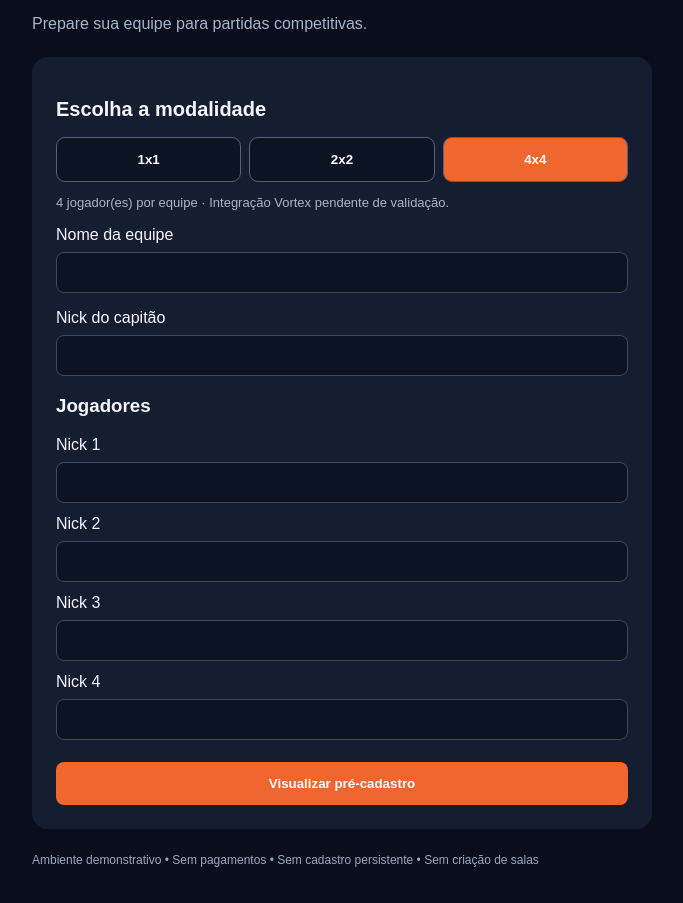
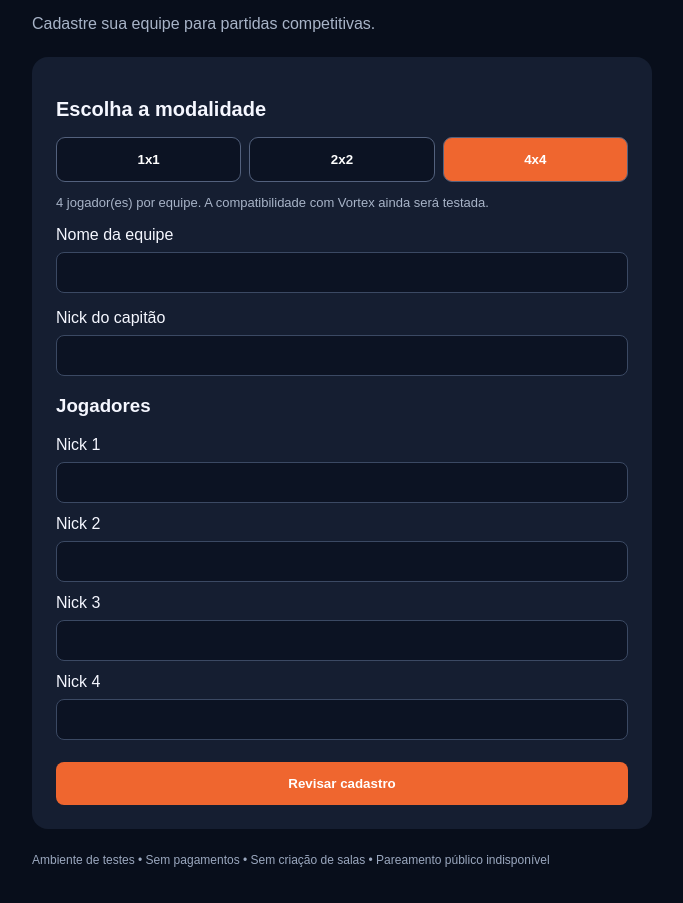
Before and after one commit to ernanefideles22-bot/FLOWFIRE-ARENA, a Next.js app: page / in a window 1280 px wide. Shown: the part 160-1063 px from the top of the page, without its empty margins (298-981 px from the left). Built offline with nearby package versions, Linux system fonts and the light colour scheme.

Commit message:
feat: connect team registration form to PostgreSQL API

```diff
--- a/src/app/page.tsx
+++ b/src/app/page.tsx
@@ -2,22 +2,52 @@
 import {useState} from 'react';
 type Mode='1v1'|'2v2'|'4v4';
 const count:Record<Mode,number>={'1v1':1,'2v2':2,'4v4':4};
+const field:React.CSSProperties={display:'block',width:'100%',boxSizing:'border-box',padding:12,marginTop:8,background:'#0c1323',color:'white',border:'1px solid #3b4963',borderRadius:8};
 export default function Home(){
- const [mode,setMode]=useState<Mode>('4v4'),[team,setTeam]=useState(''),[captain,setCaptain]=useState(''),[players,setPlayers]=useState<string[]>(Array(4).fill('')),[preview,setPreview]=useState(false);
- const changeMode=(m:Mode)=>{setMode(m);setPlayers(Array(count[m]).fill(''));setPreview(false)};
+ const [mode,setMode]=useState<Mode>('4v4');
+ const [team,setTeam]=useState('');
+ const [captain,setCaptain]=useState('');
+ const [players,setPlayers]=useState<string[]>(Array(4).fill(''));
+ const [preview,setPreview]=useState(false);
+ const [saving,setSaving]=useState(false);
+ const [notice,setNotice]=useState('');
+ const [savedId,setSavedId]=useState('');
+ const changeMode=(m:Mode)=>{setMode(m);setPlayers(Array(count[m]).fill(''));setPreview(false);setNotice('');setSavedId('')};
+ const register=async()=>{
+  setSaving(true);setNotice('');
+  try{
+   const response=await fetch('/api/teams',{method:'POST',headers:{'content-type':'application/json'},body:JSON.stringify({mode,team:{name:team,captain,players}})});
+   const data=await response.json();
+   if(!response.ok)throw new Error(data.error||'Falha ao cadastrar');
+   setSavedId(data.teamId);
+   setNotice('Equipe cadastrada no banco de dados. O pareamento ainda não está disponível ao público.');
+  }catch(error){setNotice(error instanceof Error?error.message:'Falha no cadastro');}
+  finally{setSaving(false);}
+ };
  return <main style={{maxWidth:620,margin:'auto',padding:24,fontFamily:'Arial,sans-serif',color:'#f5f7ff'}}>
- <header style={{fontWeight:900,fontSize:28,letterSpacing:1}}>🔥 FLOWFIRE <span style={{color:'#ff682f'}}>ARENA</span></header>
- <h1 style={{marginTop:52,fontSize:36}}>Contra Squad</h1><p style={{color:'#a8b4c8'}}>Prepare sua equipe para partidas competitivas.</p>
- <section style={{background:'#151e31',borderRadius:16,padding:24,marginTop:24}}>
- <h2 style={{fontSize:20}}>Escolha a modalidade</h2><div style={{display:'flex',gap:8}}>{(['1v1','2v2','4v4'] as Mode[]).map(m=><button key={m} onClick={()=>changeMode(m)} style={{flex:1,padding:14,borderRadius:9,border:'1px solid #53617d',background:mode===m?'#ef662f':'#0c1323',color:'white',fontWeight:700}}>{m.replace('v','x')}</button>)}</div>
- <p style={{color:'#a8b4c8',fontSize:13}}>{count[mode]} jogador(es) por equipe · Integração Vortex pendente de validação.</p>
- {preview?<><h2>Prévia da equipe</h2><p><b>Equipe:</b> {team}</p><p><b>Capitão:</b> {captain}</p><p><b>Modalidade:</b> {mode.replace('v','x')}</p><ol>{players.map((p,i)=><li key={i}>{p}</li>)}</ol><p style={{color:'#ffbc88'}}>Demonstração: os dados não foram salvos nem enviados.</p><button onClick={()=>setPreview(false)}>Editar</button></>:
- <form onSubmit={e=>{e.preventDefault();if(new Set(players.map(p=>p.trim().toLowerCase())).size!==players.length){alert('Não repita jogadores');return}setPreview(true)}}>
- <label style={{display:'block',marginTop:16}}>Nome da equipe<input required value={team} onChange={e=>setTeam(e.target.value)} style={field}/></label>
- <label style={{display:'block',marginTop:16}}>Nick do capitão<input required value={captain} onChange={e=>setCaptain(e.target.value)} style={field}/></label>
- <h3>Jogadores</h3>{players.map((p,i)=><label key={i} style={{display:'block',marginTop:12}}>Nick {i+1}<input required value={p} onChange={e=>setPlayers(a=>a.map((x,j)=>j===i?e.target.value:x))} style={field}/></label>)}
- <button type="submit" style={{width:'100%',padding:14,background:'#ef662f',color:'white',fontWeight:700,border:0,borderRadius:8,marginTop:22}}>Visualizar pré-cadastro</button>
- </form>}
- </section><p style={{color:'#9ba8bf',fontSize:12,marginTop:24}}>Ambiente demonstrativo • Sem pagamentos • Sem cadastro persistente • Sem criação de salas</p></main>;
+  <header style={{fontWeight:900,fontSize:28,letterSpacing:1}}>🔥 FLOWFIRE <span style={{color:'#ff682f'}}>ARENA</span></header>
+  <h1 style={{marginTop:52,fontSize:36}}>Contra Squad</h1>
+  <p style={{color:'#a8b4c8'}}>Cadastre sua equipe para partidas competitivas.</p>
+  <section style={{background:'#151e31',borderRadius:16,padding:24,marginTop:24}}>
+   <h2 style={{fontSize:20}}>Escolha a modalidade</h2>
+   <div style={{display:'flex',gap:8}}>{(['1v1','2v2','4v4'] as Mode[]).map(m=><button key={m} type="button" onClick={()=>changeMode(m)} style={{flex:1,padding:14,borderRadius:9,border:'1px solid #53617d',background:mode===m?'#ef662f':'#0c1323',color:'white',fontWeight:700}}>{m.replace('v','x')}</button>)}</div>
+   <p style={{color:'#a8b4c8',fontSize:13}}>{count[mode]} jogador(es) por equipe. A compatibilidade com Vortex ainda será testada.</p>
+   {preview?<div>
+    <h2>Confirme os dados</h2>
+    <p><b>Equipe:</b> {team}</p><p><b>Capitão:</b> {captain}</p><p><b>Modalidade:</b> {mode.replace('v','x')}</p>
+    <ol>{players.map((p,i)=><li key={i}>{p}</li>)}</ol>
+    {savedId?<p style={{color:'#8ee0a2'}}>Equipe cadastrada. Protocolo: {savedId}</p>:<button type="button" disabled={saving} onClick={register} style={{padding:14,background:'#ef662f',border:0,borderRadius:8,color:'white'}}>{saving?'Salvando...':'Confirmar cadastro'}</button>}
+    {notice&&<p role="status">{notice}</p>}
+    <button type="button" onClick={()=>setPreview(false)} style={{marginLeft:12}}>Voltar</button>
+   </div>:<form onSubmit={e=>{e.preventDefault();if(new Set(players.map(p=>p.trim().toLowerCase())).size!==players.length){setNotice('Não repita jogadores');return;}setNotice('');setPreview(true);}}>
+    <label style={{display:'block',marginTop:16}}>Nome da equipe<input required maxLength={64} value={team} onChange={e=>setTeam(e.target.value)} style={field}/></label>
+    <label style={{display:'block',marginTop:16}}>Nick do capitão<input required maxLength={64} value={captain} onChange={e=>setCaptain(e.target.value)} style={field}/></label>
+    <h3>Jogadores</h3>
+    {players.map((p,i)=><label key={i} style={{display:'block',marginTop:12}}>Nick {i+1}<input required maxLength={64} value={p} onChange={e=>setPlayers(a=>a.map((x,j)=>j===i?e.target.value:x))} style={field}/></label>)}
+    {notice&&<p role="alert">{notice}</p>}
+    <button type="submit" style={{width:'100%',padding:14,background:'#ef662f',color:'white',fontWeight:700,border:0,borderRadius:8,marginTop:22}}>Revisar cadastro</button>
+   </form>}
+  </section>
+  <p style={{color:'#9ba8bf',fontSize:12,marginTop:24}}>Ambiente de testes • Sem pagamentos • Sem criação de salas • Pareamento público indisponível</p>
+ </main>;
 }
-const field:React.CSSProperties={display:'block',width:'100%',boxSizing:'border-box',padding:12,marginTop:8,background:'#0c1323',color:'white',border:'1px solid #3b4963',borderRadius:8};
```
